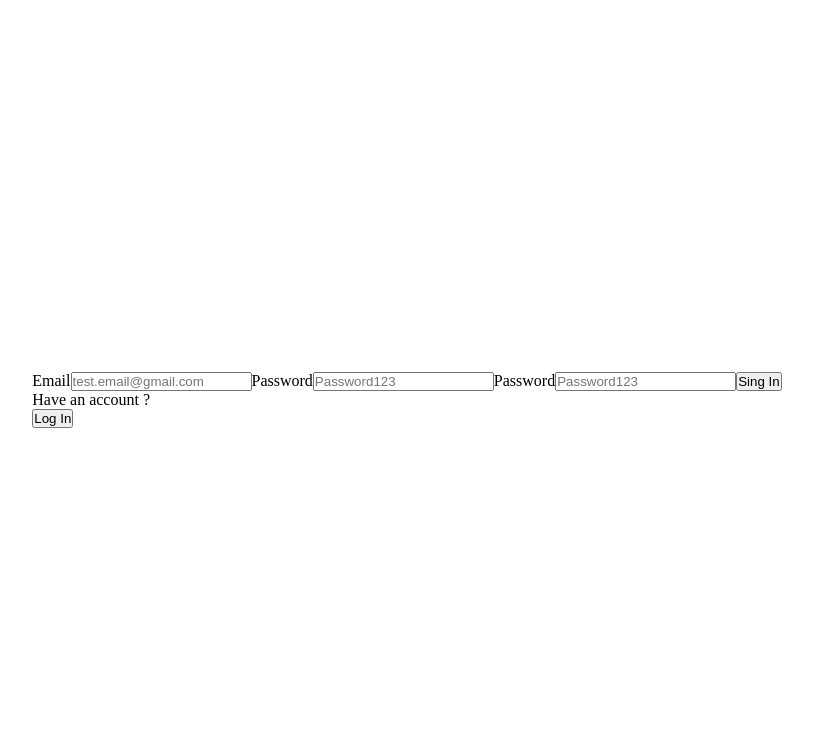
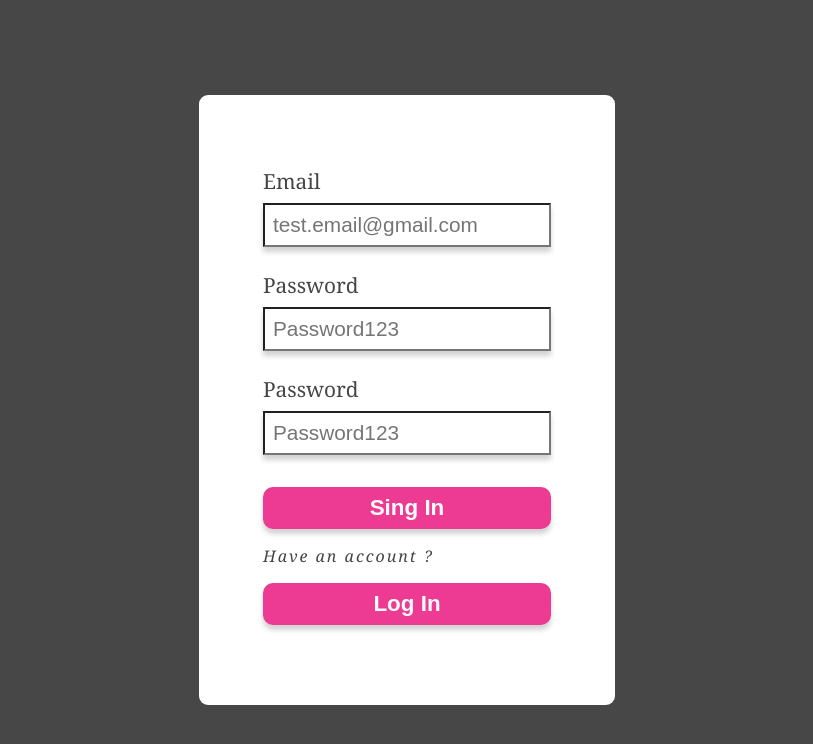
Before and after one commit to CiolpanSergiu/react-login-page, a React (Vite) app in the folder react-login-page/: page / in a window 1280 px wide. Shown: the top 744 px of the page, without its empty margins (233-1046 px from the left). Built offline with nearby package versions, Linux system fonts and the light colour scheme.

Commit message:
add basic styling to forms

```diff
--- a/react-login-page/src/index.scss
+++ b/react-login-page/src/index.scss
@@ -1,7 +1,28 @@
+$page-bg-color: #474747;
+$text-color: #454545;
+$btn-bg-color: rgb(237, 58, 146);
+$btn-bg-color-hover: rgb(197, 47, 134);
+
 *{
   margin: 0;
   padding: 0;
   box-sizing: border-box;
+}
+
+@mixin btn-style{
+  background-color: $btn-bg-color;
+  color: white;
+  font-weight: bold;
+  padding: .5rem;
+  border: none;
+  border-radius: 10px;
+  font-size: 1.4rem;
+  margin: 1rem 0;
+  box-shadow: 0 5px 5px lightgray;
+
+  &:hover{
+    background-color: $btn-bg-color-hover;
+  }
 }
 
 body{
@@ -11,4 +32,41 @@ body{
   height: 100vh;
   align-items: center;
   justify-content: center;
+  background-color: $page-bg-color;
+  font-family: Georgia, 'Times New Roman', Times, serif;
 }
+
+form{
+  display: flex;
+  flex-direction: column;
+  padding: 4rem;
+  background-color: white;
+  border-radius: 9px;
+  color: $text-color;
+  font-size: 1.3rem;
+
+  label{
+    margin: .5rem 0;
+  }
+
+  input{
+    margin-bottom: 1rem;
+    font-size: 1.3rem;
+    padding: .5rem;
+    box-shadow: 0 5px 5px lightgray;
+  }
+
+  button{
+    @include btn-style();
+  }
+}
+
+.centered-text{
+  text-align: center;
+}
+
+.helper-paragraph{
+  font-size: 1rem;
+  font-style: italic;
+  letter-spacing: 2px;
+}
```
